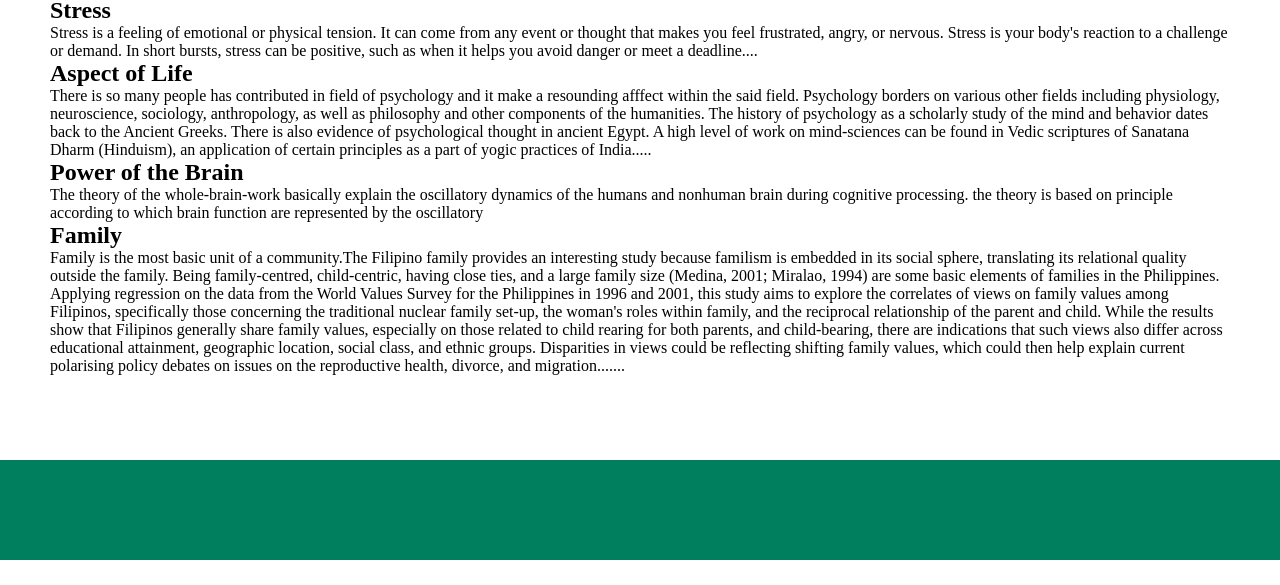
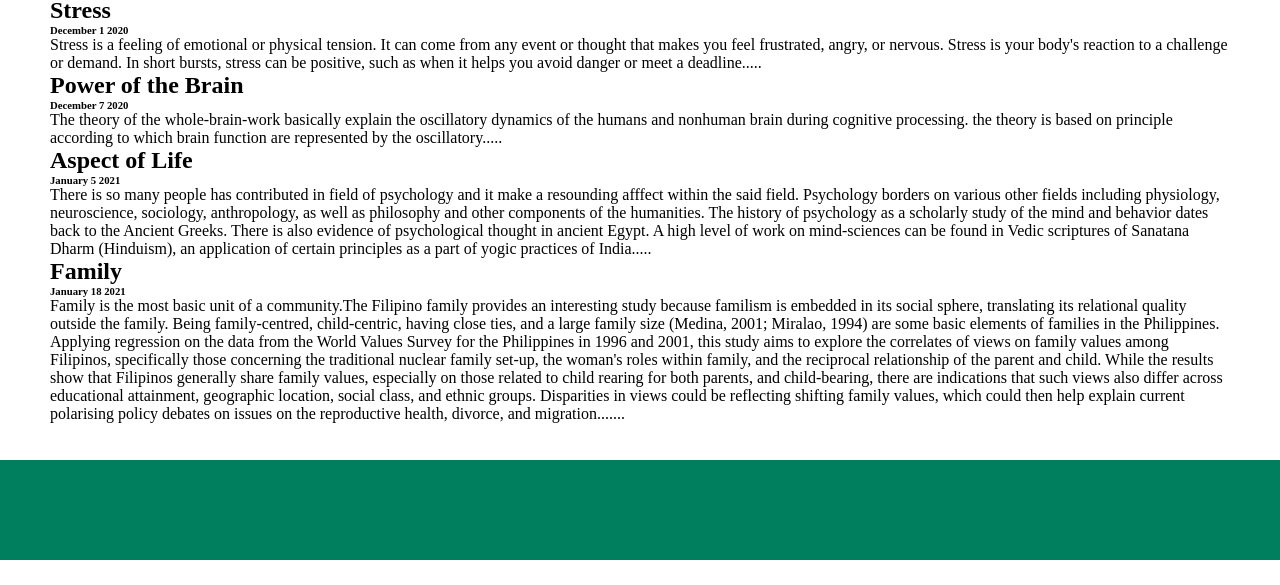
Before and after one commit to Jeromians/Portfolio, a plain HTML site: page perdev_ho.html in a window 1280 px wide. Shown: the part 215-800 px from the top of the page. Drawn offline with Linux system fonts and the light colour scheme.

Commit message:
Update perdev_ho.html

```diff
--- a/perdev_ho.html
+++ b/perdev_ho.html
@@ -44,13 +44,13 @@
 <nav class="flex flex-ai-c flex-jc-sb">
 <div class="header_secondlink container">
 <ul class="header_secondlink_list">
-<li><a href="/index.html">HOME</a></li>
+<li><a href="index.html">HOME</a></li>
 <li class="header_secondlink_list_handouts dropdown"><a href="#">HANDOUTS</a>
     <!--dropdown-->
     <div class="header_secondlink_list_handouts_container dropdown_animation">
         <span>Subjects</span>
         <ul class="header_secondlink_list_handouts_container_list">
-        <li><a href="#">Personal Development</a></li>
+        <li><a href="perdev_ho.html">Personal Development</a></li>
         <li><span></span></li>
         <li><a href="#">Reading and Writing</a></li>
         <li><span></span></li>
@@ -100,14 +100,29 @@
 <div class="body1_container">
       <div class="body1_container_content">
         <h1 class="">Personal Development</h1>
+        <div>
         <h2>Stress</h2>
+        <h6>December 1 2020</h6>
         <p>
             Stress is a feeling of emotional or physical tension.
             It can come from any event or thought that makes you feel frustrated, angry, or nervous.
             Stress is your body's reaction to a challenge or demand. In short bursts, stress can be positive,
-            such as when it helps you avoid danger or meet a deadline....
+            such as when it helps you avoid danger or meet a deadline.....
         </p>
+        </div>
+        <div>
+        <h2>Power of the Brain</h2>
+        <h6>December 7 2020</h6>
+        <p>
+                The theory of the whole-brain-work basically explain the oscillatory
+                dynamics of the humans and nonhuman brain during cognitive processing. the theory
+                is based on principle according to which brain function are
+                represented by the oscillatory.....
+        </p>
+        </div>
+        <div>
         <h2>Aspect of Life</h2>
+        <h6>January 5 2021</h6>
         <p>
             There is so many people has contributed in field of psychology and it make a resounding afffect within
             the said field.
@@ -117,14 +132,10 @@
             thought in ancient Egypt. A high level of work on mind-sciences can be found in Vedic scriptures of Sanatana Dharm (Hinduism),
             an application of certain principles as a part of yogic practices of India.....
         </p>
-        <h2>Power of the Brain</h2>
-        <p>
-            The theory of the whole-brain-work basically explain the oscillatory
-            dynamics of the humans and nonhuman brain during cognitive processing. the theory
-            is based on principle according to which brain function are
-            represented by the oscillatory
-        </p>
+        </div>
+        <div>
         <h2>Family</h2>
+        <h6>January 18 2021</h6>
         <p>
             Family is the most basic unit of a community.The Filipino family provides an interesting study because familism is embedded in its social
             sphere, translating its relational quality outside the family. Being family-centred, child-centric,
@@ -139,7 +150,7 @@
             be reflecting shifting family values, which could then help explain current polarising policy
             debates on issues on the reproductive health, divorce, and migration.......
         </p>
-
+        </div>
 
      </div>
 </div>
```
